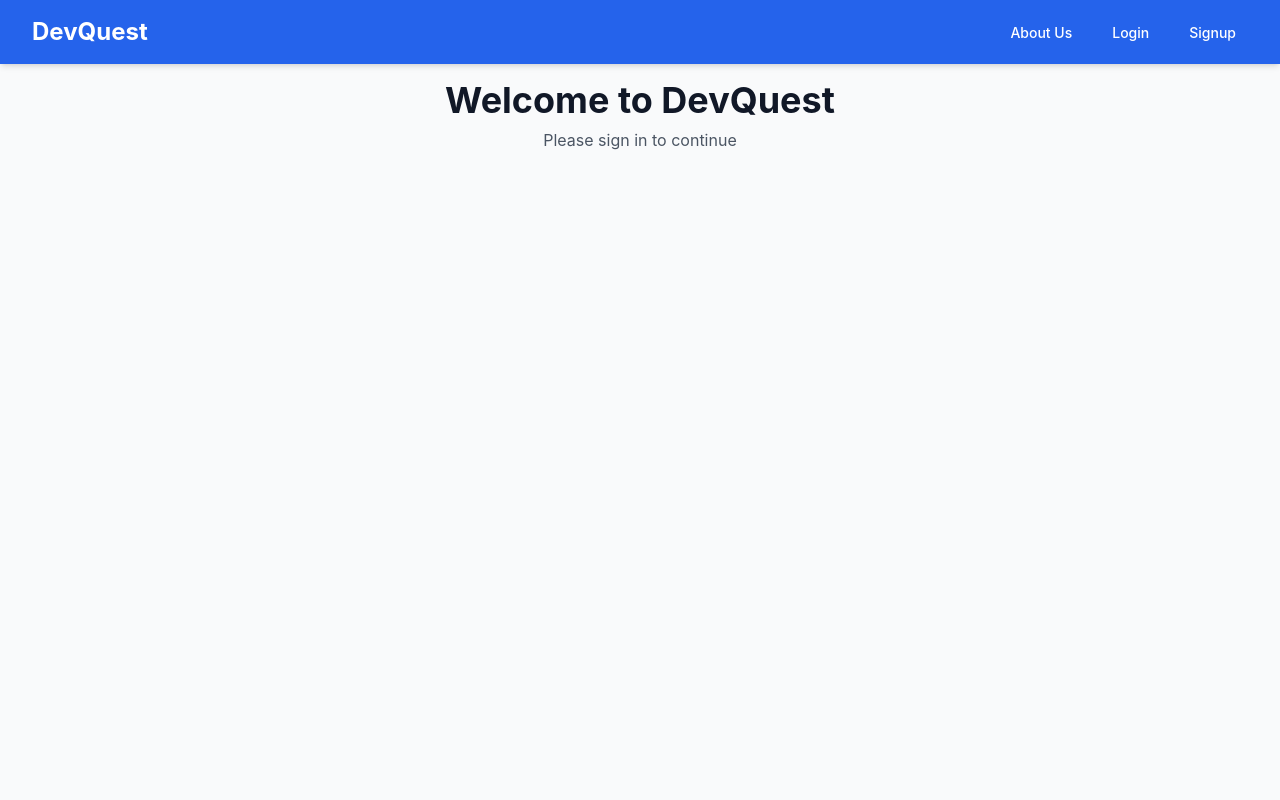
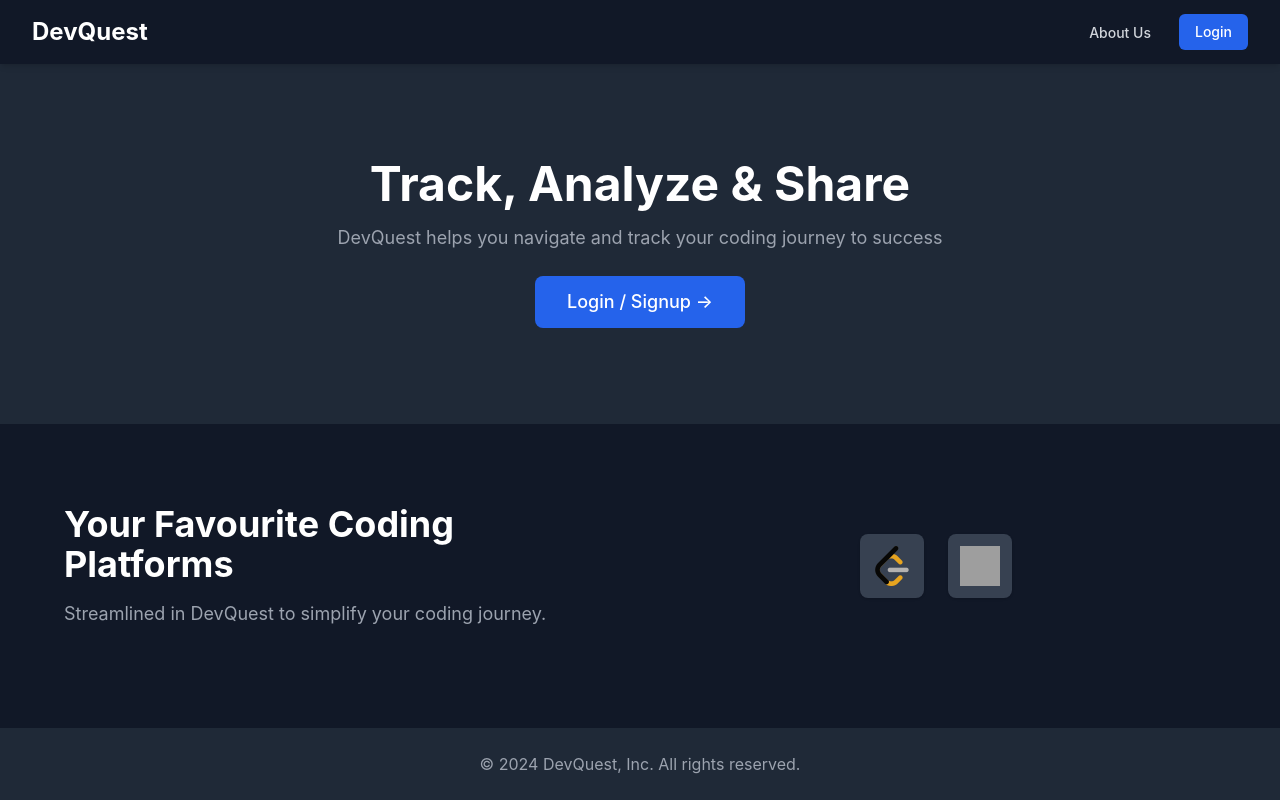
Before and after one commit to DevQuestIO/Frontend, a Next.js app in the folder devquest-frontend/: page / in a window 1280 px wide. Built offline with nearby package versions, Linux system fonts and the light colour scheme; no server answers; grey boxes are pictures that could not be loaded.

Commit message:
add sidebar for profile in dashboard

```diff
--- /dev/null
+++ b/devquest-frontend/src/components/dashboard/ProfileSidebar.tsx
@@ -0,0 +1,63 @@
+import React from 'react';
+import { signOut } from "next-auth/react";
+import {useSession} from "../../hooks/useSession";
+
+interface ProfileSidebarProps {
+  isOpen: boolean;
+  onClose: () => void;
+}
+
+const ProfileSidebar: React.FC<ProfileSidebarProps> = ({ isOpen, onClose }) => {
+    const { session, status } = useSession();
+  return (
+    <div
+      className={`fixed top-0 right-0 h-full w-64 bg-slate-900 text-white shadow-lg transform transition-transform duration-300 z-50 ${
+        isOpen ? 'translate-x-0' : 'translate-x-full'
+      }`}
+    >
+      <div className="p-4 flex justify-between items-center bg-gradient-to-br from-emerald-500/20 to-violet-500/10 px-4 py-2 rounded hover:bg-gradient-to-br">
+        <h2 className="text-lg font-semibold">DevQuest</h2><br></br>
+        {/* <h2 className="text-lg font-semibold">{session?.given_name}</h2> */}
+        <button
+          onClick={onClose}
+          className="text-lg focus:outline-none focus:ring-2 focus:ring-offset-2 focus:ring-blue-500 hover:text-red-500"
+        >
+          ✕
+        </button>
+      </div>
+      <div className="p-4">
+      <button
+          onClick={() => {
+            console.log("Make Friends API Call");
+            window.location.href = "http://localhost:3000/chat";
+            onClose();
+          }}
+          className="w-full py-2 px-4 mb-4 bg-gradient-to-br from-green-500/20 to-green-500/10 px-4 py-2 rounded hover:bg-gradient-to-br"
+        >
+          Make Friends
+        </button>
+      <button
+          onClick={async () => {
+            try {
+              // Call the signout API and clear the session
+              await fetch('http://localhost:5002/api/auth/signout', { method: 'POST', credentials: 'include' });
+              await signOut({ redirect: false }); // Avoid automatic redirection from NextAuth
+
+              // Redirect to the home page
+              window.location.href = "http://localhost:3000/";
+            } catch (error) {
+              console.error("Signout error:", error);
+            }
+          }}
+          className="w-full py-2 px-4 mb-4 bg-gradient-to-r from-red-500/20 to-red-500/10 px-4 py-2 rounded hover:bg-gradient-to-br"
+        >
+          Sign Out
+        </button>
+
+
+      </div>
+    </div>
+  );
+};
+
+export default ProfileSidebar;
--- a/devquest-frontend/src/pages/index.tsx
+++ b/devquest-frontend/src/pages/index.tsx
@@ -1,179 +1,144 @@
+
+
+
+
 import { signIn, signOut } from "next-auth/react";
-import {useSession} from "../hooks/useSession";
+import { useSession } from "../hooks/useSession";
 import Link from "next/link";
-
-// const Navbar = () => {
-//   const {session, status } = useSession();
-//   console.log(session);
-//   console.log(status);
-//   return (
-//     <header className="bg-blue-600 fixed top-0 w-full z-50 shadow-md">
-//       <nav className="max-w-7xl mx-auto px-4 sm:px-6 lg:px-8">
-//         <div className="relative flex items-center justify-between h-16">
-//           {/* Logo/Brand Name */}
-//           <div className="flex-shrink-0 text-white text-2xl font-bold">DevQuest</div>
-
-//           {/* Navigation Links */}
-//           <div className="flex items-center space-x-4">
-//             {/* Always show About Us */}
-//             <Link href="/about">
-//               <span className="text-white hover:bg-blue-700 hover:text-white px-3 py-2 rounded-md text-sm font-medium">
-//                 About Us
-//               </span>
-//             </Link>
-
-//             {/* Conditionally render Login/Logout */}
-//             {status === "loading" ? null : session ? (
-//               <>
-//                 <span className="text-white px-3 py-2 rounded-md text-sm font-medium">
-//                   Hi, {session.given_name || "User"}
-//                 </span>
-//                 <button
-//                   onClick={() => signOut()}
-//                   className="text-white hover:bg-red-700 hover:text-white px-3 py-2 rounded-md text-sm font-medium"
-//                 >
-//                   Sign Out
-//                 </button>
-//               </>
-//             ) : (
-//               <>
-//                 <Link href="/auth/login">
-//                   <span className="text-white hover:bg-blue-700 hover:text-white px-3 py-2 rounded-md text-sm font-medium">
-//                     Login
-//                   </span>
-//                 </Link>
-//                 <Link href="/auth/register">
-//                   <span className="text-white hover:bg-blue-700 hover:text-white px-3 py-2 rounded-md text-sm font-medium">
-//                     Signup
-//                   </span>
-//                 </Link>
-//               </>
-//             )}
-//           </div>
-//         </div>
-//       </nav>
-//     </header>
-//   );
-// };
+const handleSSOLogin = () => {
+  window.location.href =
+    "http://localhost:8080/realms/devquest/protocol/openid-connect/auth?" +
+    "client_id=devquest-frontend&" +
+    "response_type=code&" +
+    "redirect_uri=http://localhost:5002/api/auth/callback";
+};
 const Navbar = () => {
   const { session, status } = useSession();
 
-  const handleSignOut = async () => {
-    try {
-      const res = await fetch('http://localhost:5002/api/auth/signout', {
-        method: 'POST',
-        credentials: 'include',
-      });
+  return (
+    <header className="bg-gray-900 fixed top-0 w-full z-50 shadow-md h-16">
+      <nav className="max-w-7xl mx-auto px-4 sm:px-6 lg:px-8 flex items-center justify-between h-full">
+        {/* Logo */}
+        <div className="text-white text-2xl font-bold">DevQuest</div>
 
-      if (res.ok) {
-        // Optionally, you can clear local state or redirect to the login page
-        window.location.href = '/auth/login'; // Redirect to login after signout
-      } else {
-        console.error('Signout failed:', await res.text());
-      }
-    } catch (error) {
-      console.error('Error during signout:', error);
-    }
-  };
-
-  return (
-    <header className="bg-blue-600 fixed top-0 w-full z-50 shadow-md">
-      <nav className="max-w-7xl mx-auto px-4 sm:px-6 lg:px-8">
-        <div className="relative flex items-center justify-between h-16">
-          <div className="flex-shrink-0 text-white text-2xl font-bold">DevQuest</div>
+        {/* Navigation Links */}
         <div className="flex items-center space-x-4">
           <Link href="/about">
-              <span className="text-white hover:bg-blue-700 hover:text-white px-3 py-2 rounded-md text-sm font-medium">
+            <span className="text-gray-300 hover:bg-gray-700 hover:text-white px-3 py-2 rounded-md text-sm font-medium">
               About Us
             </span>
           </Link>
-            {status === 'loading' ? null : session ? (
+          {status === "loading" ? null : session ? (
             <>
-                <span className="text-white px-3 py-2 rounded-md text-sm font-medium">
-                  Hi, {session.given_name || 'User'}
+              <span className="text-gray-300 px-3 py-2 rounded-md text-sm font-medium">
+                Hi, {session.given_name || "User"}
               </span>
               <button
                 onClick={async () => {
-    await fetch('http://localhost:5002/api/auth/signout', { method: 'POST', credentials: 'include' });
-    signOut(); // This ensures NextAuth session is cleared too
+                  await fetch("http://localhost:5002/api/auth/signout", {
+                    method: "POST",
+                    credentials: "include",
+                  });
+                  signOut();
                 }}
-  className="text-white hover:bg-red-700 hover:text-white px-3 py-2 rounded-md text-sm font-medium"
+                className="text-white hover:bg-red-700 px-4 py-2 rounded-md text-sm font-medium"
               >
                 Sign Out
               </button>
-
-                {/* <button
-                  onClick={handleSignOut}
-                  className="text-white hover:bg-red-700 hover:text-white px-3 py-2 rounded-md text-sm font-medium"
-                >
-                  Sign Out
-                </button> */}
             </>
           ) : (
             <>
-                <Link href="/auth/login">
-                  <span className="text-white hover:bg-blue-700 hover:text-white px-3 py-2 rounded-md text-sm font-medium">
+              <button
+                className="bg-blue-600 text-white hover:bg-blue-700 px-4 py-2 rounded-md text-sm font-medium"
+                onClick={handleSSOLogin}
+              >
                 Login
-                  </span>
-                </Link>
-                <Link href="/auth/register">
-                  <span className="text-white hover:bg-blue-700 hover:text-white px-3 py-2 rounded-md text-sm font-medium">
-                    Signup
-                  </span>
-                </Link>
+              </button>
             </>
           )}
-          </div>
         </div>
       </nav>
     </header>
   );
 };
 
-
-export default function HomePage() {
-  const {session, status } = useSession();
+const HomePage = () => {
+  const { session, status } = useSession();
 
   if (status === "loading") {
     return (
-      <div className="min-h-screen flex items-center justify-center">
-        <div className="animate-spin rounded-full h-12 w-12 border-b-2 border-gray-900"></div>
+      <div className="min-h-screen flex items-center justify-center bg-gray-900">
+        <div className="animate-spin rounded-full h-12 w-12 border-b-2 border-gray-300"></div>
       </div>
     );
   }
 
   return (
-    <div className="bg-gray-50 min-h-screen pt-16">
-      <Navbar /> {/* Add Navbar Component here */}
-      <div className="flex flex-col items-center justify-center p-4">
+    <div className="bg-gray-900 text-white min-h-screen flex flex-col">
+      <Navbar />
+
+      {/* Main Content */}
+      <div className="flex-grow pt-16">
+        {/* Hero Section */}
+        <section className="w-full flex flex-col items-center text-center py-24 bg-gray-800">
+          <h1 className="text-5xl font-bold">Track, Analyze & Share</h1>
+          <p className="mt-4 text-lg text-gray-400 max-w-3xl">
+            DevQuest helps you navigate and track your coding journey to success
+          </p>
           {!session ? (
+              <button className="mt-6 px-8 py-3 text-lg font-medium bg-blue-600 rounded-lg hover:bg-blue-700 transition" onClick={handleSSOLogin}>
+                Login / Signup →
+
+              </button>
+          ):(
             <div className="w-full max-w-md space-y-8">
               <div>
-              <h1 className="text-4xl font-bold text-center text-gray-900">
-                Welcome to DevQuest
-              </h1>
-              <p className="mt-2 text-center text-gray-600">Please sign in to continue</p>
-            </div>
-          </div>
-        ) : (
-          <div className="w-full max-w-md space-y-8">
-            <div>
-              <h1 className="text-4xl font-bold text-center text-gray-900">
+                <h1 className="text-3xl pt-8  text-center text-white">
                   Welcome back, {session.name}!
                 </h1>
-              <p className="mt-2 text-center text-gray-600">Your Profile</p>
-            </div>
-
-            <div className="bg-white shadow rounded-lg p-6">
-              <div className="space-y-4">
-                <p className="text-gray-600">
-                  <span className="font-medium">Email:</span> {session.email}
-                </p>
-              </div>
               </div>
             </div>
           )}
+        </section>
+
+        {/* Coding Platforms Section */}
+        <section className="py-20 bg-gray-900">
+          <div className="max-w-6xl mx-auto grid grid-cols-1 md:grid-cols-2 gap-8 items-center">
+            <div>
+              <h2 className="text-4xl font-bold">
+                Your Favourite Coding Platforms
+              </h2>
+              <p className="mt-4 text-lg text-gray-400">
+                Streamlined in DevQuest to simplify your coding journey.
+              </p>
+            </div>
+            <div className="flex flex-wrap justify-center gap-6">
+              <div className="w-16 h-16 bg-gray-700 rounded-lg flex items-center justify-center shadow">
+                <img
+                  src="/images/leetcode.png"
+                  alt="LeetCode"
+                  className="w-10 h-10"
+                />
+              </div>
+              <div className="w-16 h-16 bg-gray-700 rounded-lg flex items-center justify-center shadow">
+                <img
+                  src="/images/platform2.png"
+                  alt="Platform Logo"
+                  className="w-10 h-10"
+                />
+              </div>
+              {/* Add more logos */}
             </div>
           </div>
+        </section>
+      </div>
+
+      {/* Footer */}
+      <footer className="py-6 bg-gray-800 text-gray-400 text-center">
+        <p>© 2024 DevQuest, Inc. All rights reserved.</p>
+      </footer>
+    </div>
   );
-}
+};
+
+export default HomePage;
```
Also changed, not shown: devquest-frontend/src/pages/dashboard.tsx (+20 -35 lines), devquest-frontend/src/styles/globals.css (+48 -0 lines), devquest-frontend/public/images/leetcode.png (added). Lines whose indentation alone changed are shown as unchanged.
